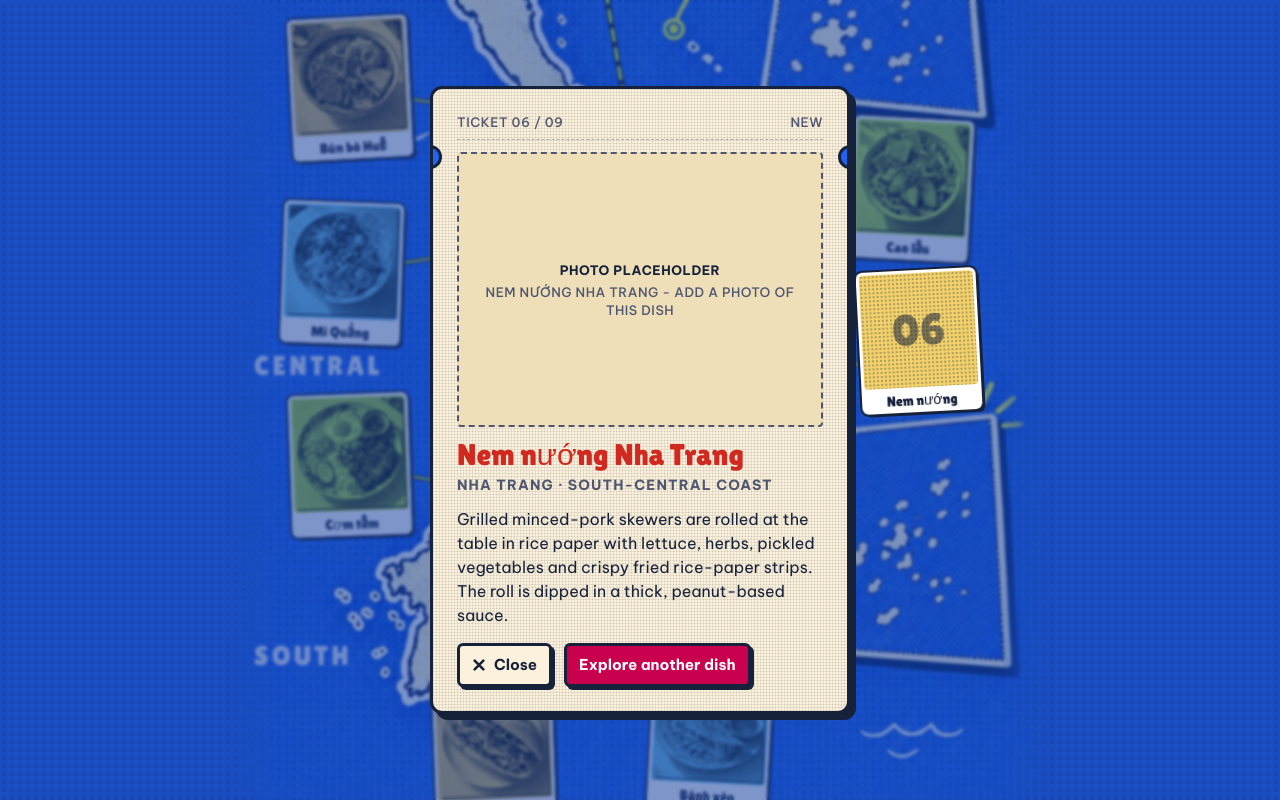
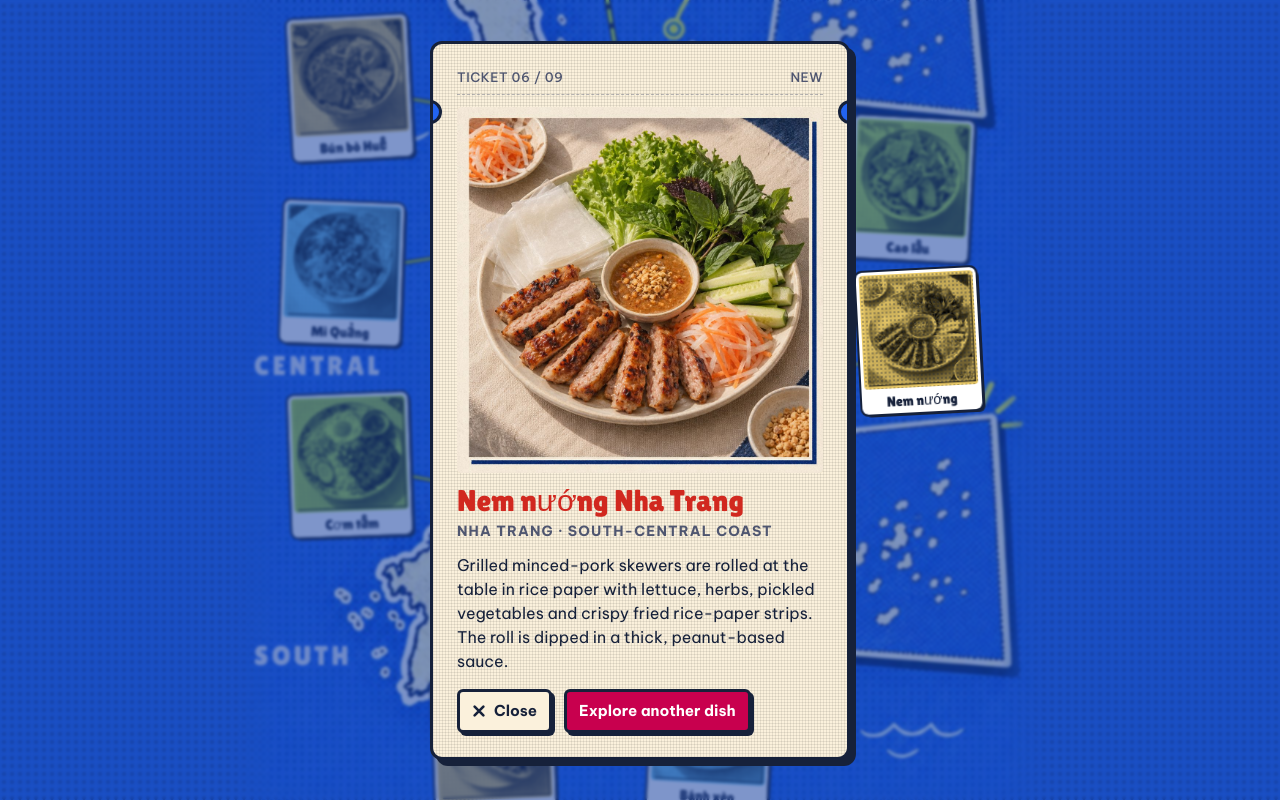
Before and after one commit to thorokele/vietnam-foodmap, a plain HTML site: page index.html in a window 1280 px wide. Both pictures are taken after a click on the button "06". Shown: the part 654-1454 px from the top of the page. Drawn offline with Linux system fonts and the light colour scheme.

Commit message:
Add nem nướng photo; show ticket photos uncropped
Co-Authored-By: Claude Fable 5.1 <noreply@anthropic.com>
Claude-Session: https://claude.ai/code/session_01WXYQdyxCMVUEGv2CfHhshc

```diff
--- a/script.js
+++ b/script.js
@@ -46,7 +46,8 @@ const DISHES = [
     x: 528, y: 778, m: { x: 505, y: 832 }, thumb: { x: 140, y: 840, tilt: 2, m: { x: 140, y: 820 } }, tint: "sky", image: photo("mi-quang.jpg", "Mì Quảng: wide turmeric noodles with shrimp, pork, crushed peanuts, herbs and a sesame rice cracker on the rim"), thumbSrc: null,
     description: "Wide turmeric-yellow rice noodles with only a little rich broth, shrimp and pork, crushed peanuts and herbs, with a toasted sesame rice cracker to break over the top. Eaten across Quảng Nam and Đà Nẵng." },
   { id: "nem-nuong", number: 6, name: "Nem nướng Nha Trang", label: "Nem nướng", city: "Nha Trang", region: "South-Central coast",
-    x: 585, y: 1030, thumb: { x: 860, y: 925, tilt: -3, m: { x: 860, y: 990 } }, tint: "sand", image: null, thumbSrc: null,
+    x: 585, y: 1030, thumb: { x: 860, y: 925, tilt: -3, m: { x: 860, y: 990 } }, tint: "sand",
+    image: photo("nem-nuong.jpg", "Nem nướng Nha Trang: grilled pork skewers on a plate with rice paper, lettuce, herbs, cucumber, pickled carrot and daikon, and a bowl of peanut sauce"), thumbSrc: null,
     description: "Grilled minced-pork skewers are rolled at the table in rice paper with lettuce, herbs, pickled vegetables and crispy fried rice-paper strips. The roll is dipped in a thick, peanut-based sauce." },
   { id: "com-tam", number: 7, name: "Cơm tấm", label: "Cơm tấm", city: "Hồ Chí Minh City", region: "Southern Vietnam",
     x: 470, y: 1140, m: { x: 455, y: 1120 }, thumb: { x: 150, y: 1080, tilt: -2 }, tint: "lime", image: photo("com-tam.jpg", "Cơm tấm: broken rice with a grilled pork chop, fried egg, scallion oil, pickled carrot and daikon, cucumber and fish sauce"), thumbSrc: null,
--- a/style.css
+++ b/style.css
@@ -297,7 +297,9 @@ body.has-ticket .thumb.is-selected { z-index: 6; }
   background: var(--paper-deep);
   display: grid; place-content: center; text-align: center;
 }
-.ticket-photo img { width: 100%; height: 100%; object-fit: cover; display: block; }
+/* a real photo is shown whole, never cropped: the box takes the photo's own shape, capped so the ticket still fits a short screen */
+.ticket-photo:not(.is-placeholder) { aspect-ratio: auto; }
+.ticket-photo img { width: 100%; height: auto; max-height: 46vh; object-fit: contain; display: block; }
 /* honest placeholder: names the missing dish instead of showing a different one */
 .ticket-photo.is-placeholder {
   border: 2px dashed var(--ink-muted); padding: var(--space-3);
```
Also changed, not shown: images/nem-nuong.jpg (added), 1 other file.
